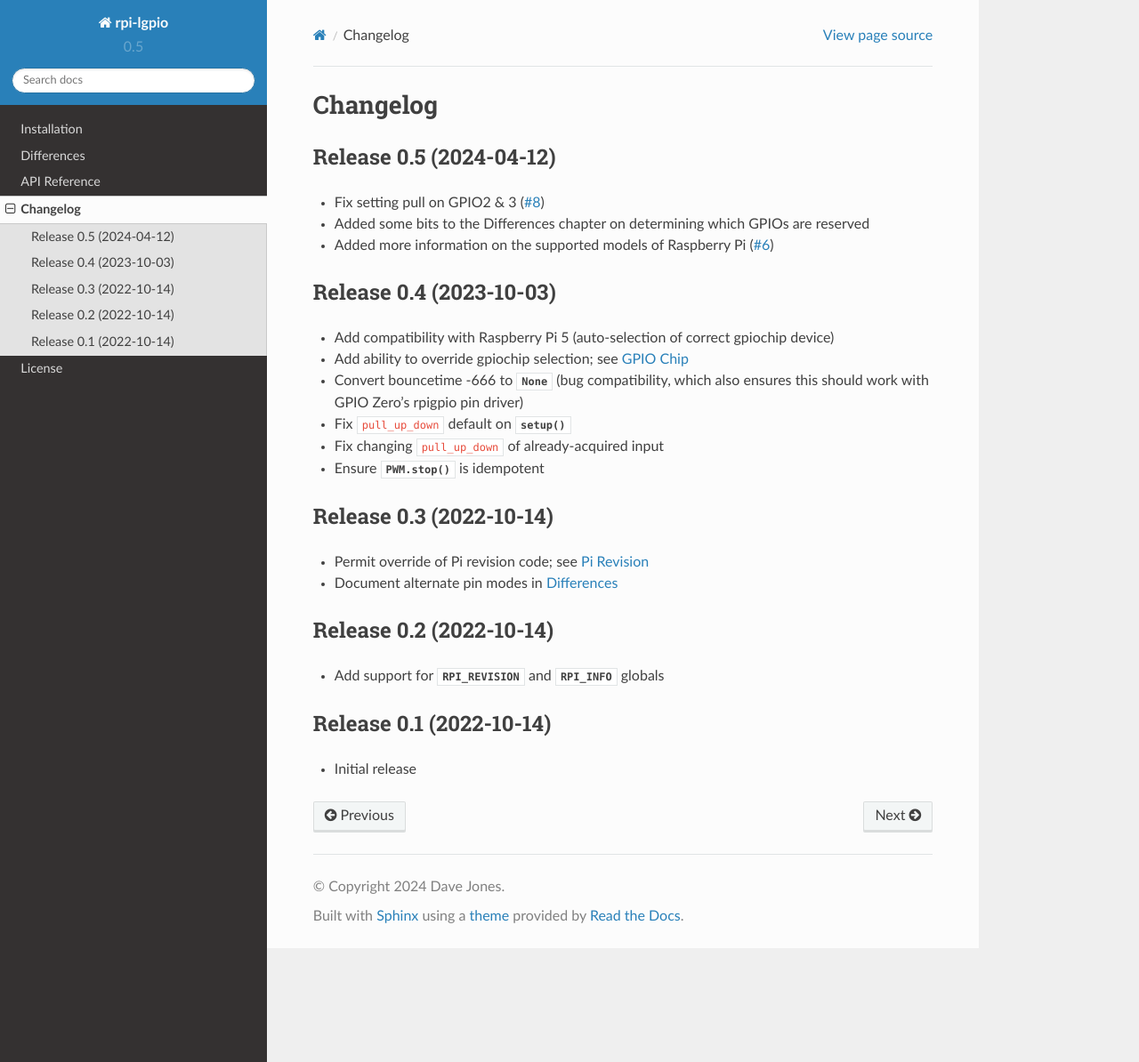
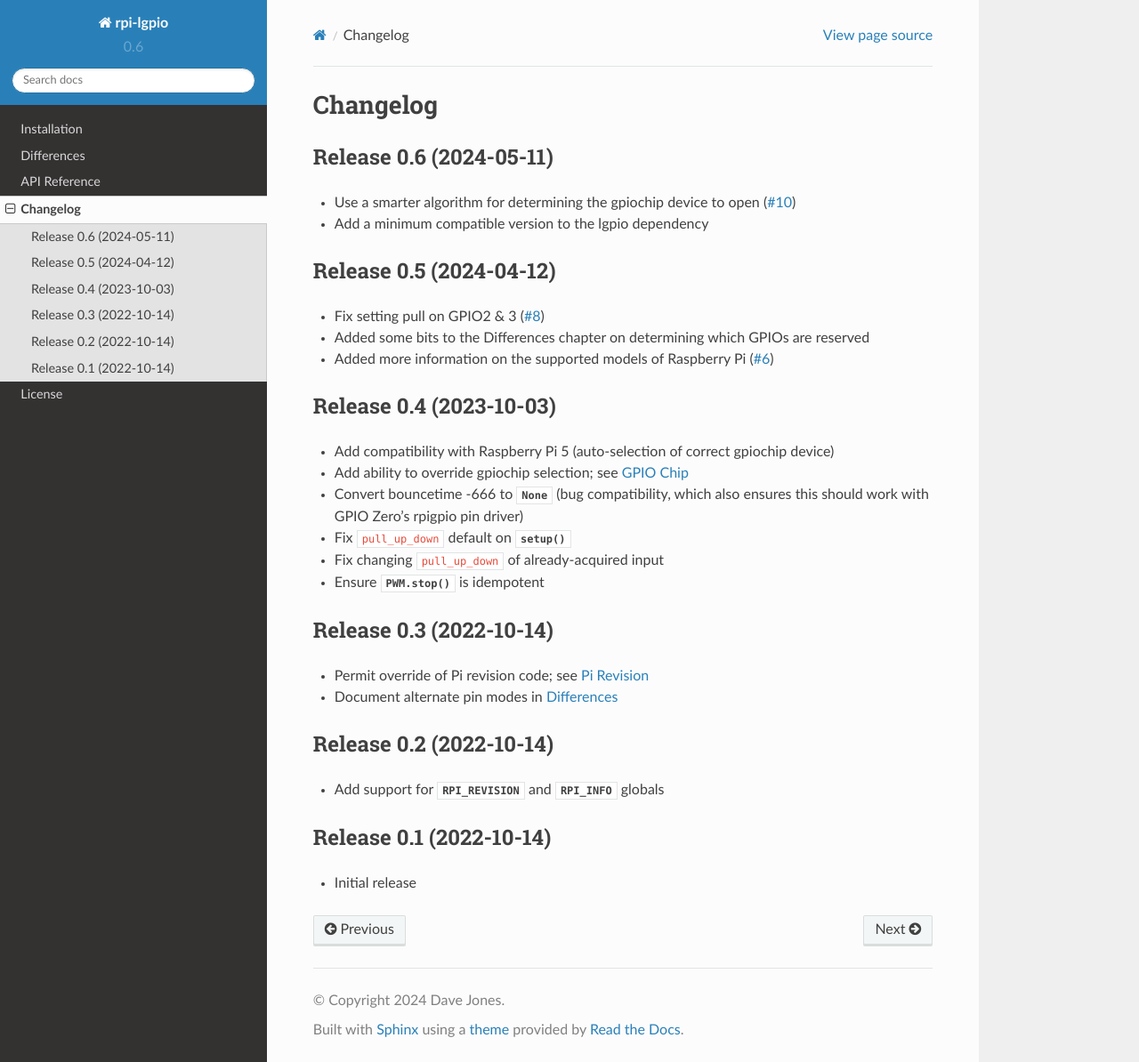
Before and after one commit to waveform80/rpi-lgpio, a Sphinx documentation site: the page built from docs/changelog.rst, in a window 1280 px wide and 1194 px high. Shown: the whole window at 89% size. Built offline with Sphinx 7.4.7 and the Read the Docs theme 2.0.0, drawn with Linux system fonts in a browser that asks for light colours; formulas are drawn with MathJax 3.

Commit message:
Bump version for release

```diff
--- a/docs/changelog.rst
+++ b/docs/changelog.rst
@@ -7,6 +7,15 @@ Changelog
 ==========
 
 .. currentmodule:: RPi.GPIO
+
+
+Release 0.6 (2024-05-11)
+========================
+
+* Use a smarter algorithm for determining the gpiochip device to open (`#10`_)
+* Add a minimum compatible version to the lgpio dependency
+
+.. _#10: https://github.com/waveform80/rpi-lgpio/issues/10
 
 
 Release 0.5 (2024-04-12)
--- a/setup.cfg
+++ b/setup.cfg
@@ -1,6 +1,6 @@
 [metadata]
 name = rpi-lgpio
-version = 0.5
+version = 0.6
 description = A compatibility shim between RPi.GPIO and lgpio
 long_description = file:README.rst
 author = Dave Jones
```
